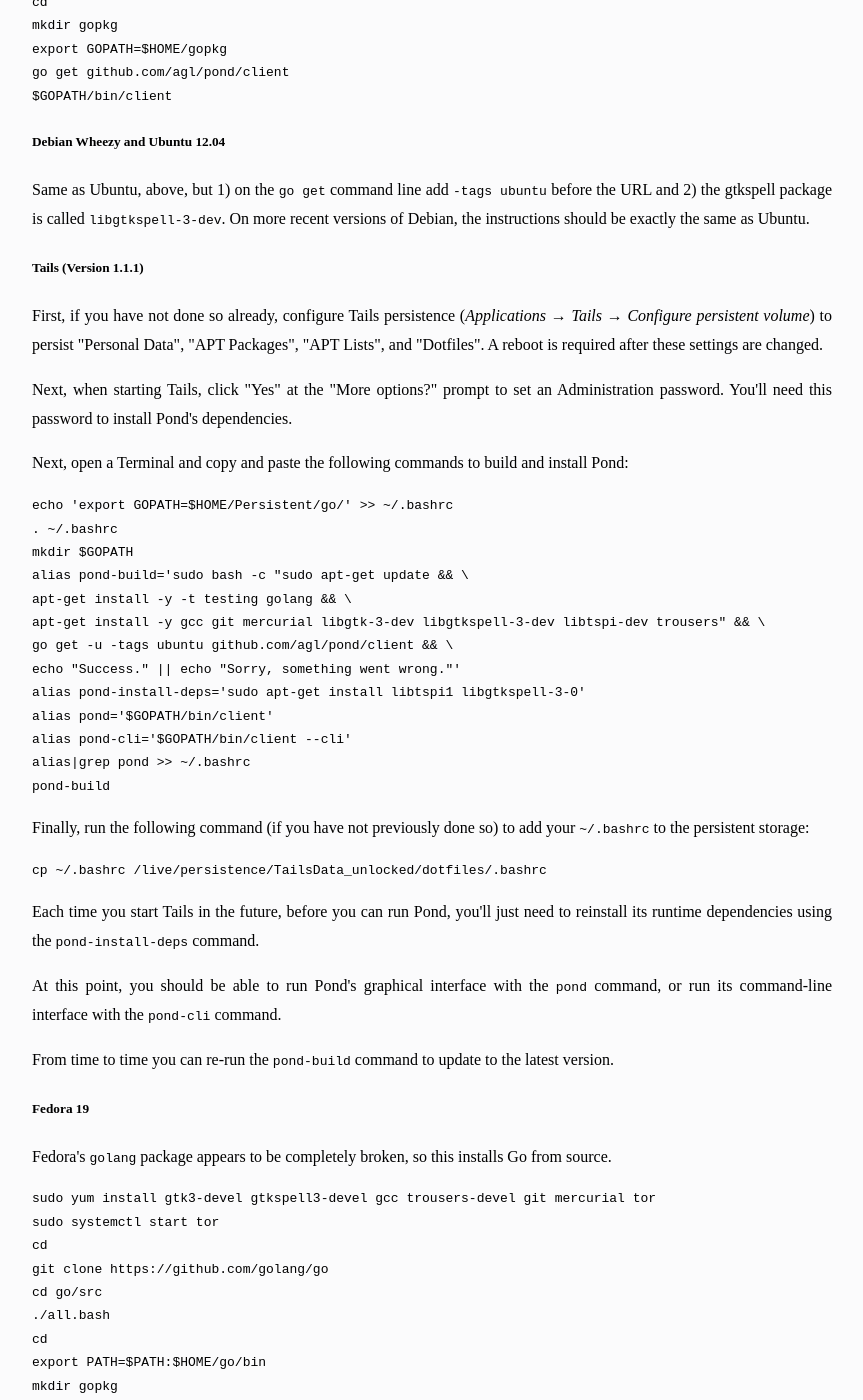
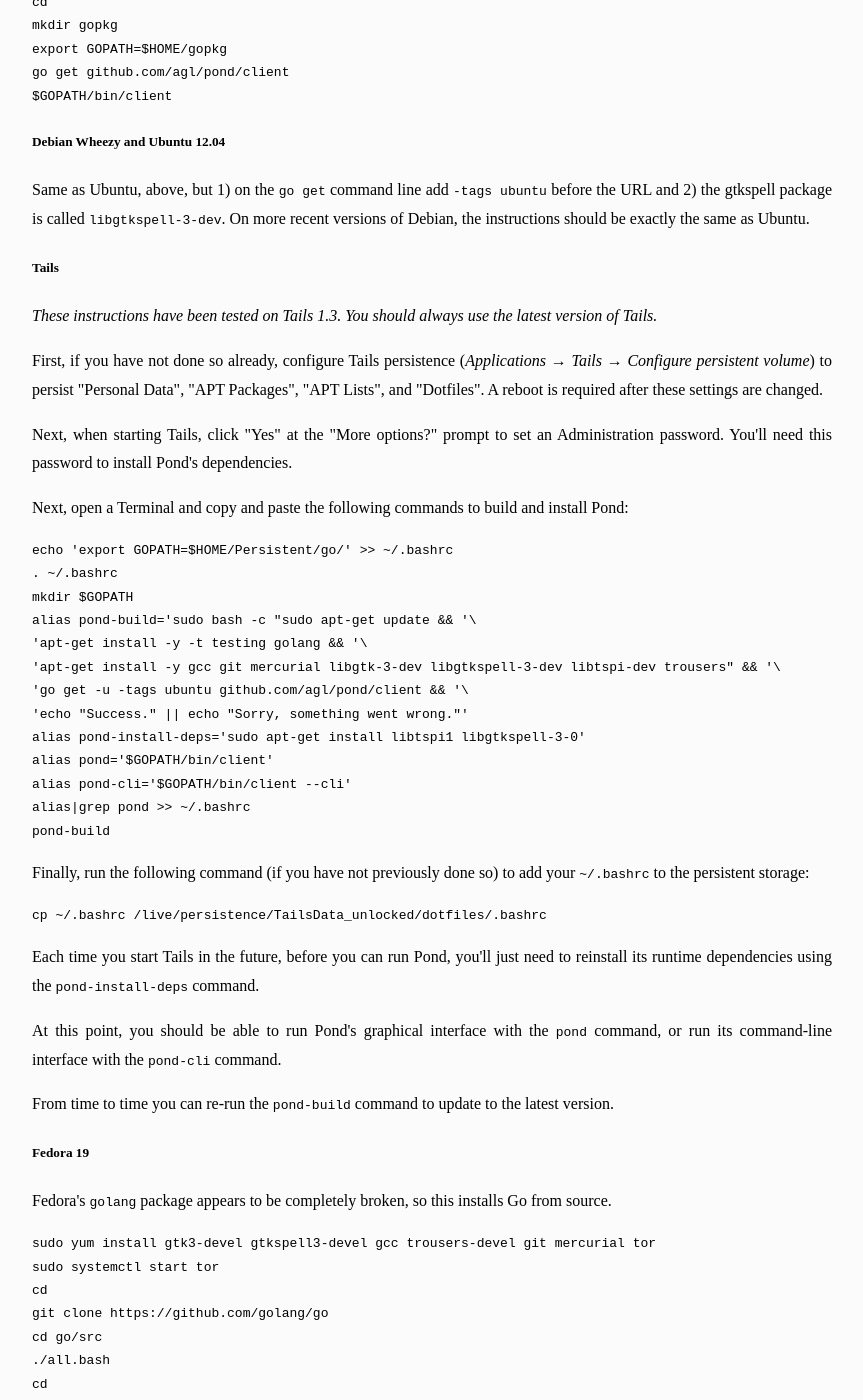
Before and after one commit to agl/pond, a Jekyll site: the page built from doc/index.html, in a window 1280 px wide and 1400 px high, scrolled down 1103 px. Shown: the whole window, without its empty margins (208-1071 px from the left). Built offline with Jekyll 4.4.1, drawn with Linux system fonts in a browser that asks for light colours; some web fonts are replaced.

Commit message:
doc/index.html: update/fix Tails instructions
I just tested on Tails 1.3 and found that while the instructions result in a
working Pond (with GUI) they also result in a .bashrc that prints these two
errors in every new shell:

    unexpected EOF while looking for matching `''
    syntax error: unexpected end of file

One of the aliases (pond) was still set, but the others (pond-build, pond-cli,
pond-install-deps) are not set. I'm not sure how this could've happened as I do
remember testing the .bashrc before. Anyway, this commit fixes the instructions
so that the aliases get saved properly.

```diff
--- a/doc/index.html
+++ b/doc/index.html
@@ -45,7 +45,9 @@ $GOPATH/bin/client</pre>
 
 <p>Same as Ubuntu, above, but 1) on the <tt>go get</tt> command line add <tt>-tags ubuntu</tt> before the URL and 2) the gtkspell package is called <tt>libgtkspell-3-dev</tt>. On more recent versions of Debian, the instructions should be exactly the same as Ubuntu.</p>
 
-<h5>Tails (Version 1.1.1)</h5>
+<h5>Tails</h5>
+
+<em>These instructions have been tested on Tails 1.3. You should always use the latest version of Tails.</em>
 
 <p>First, if you have not done so already, configure Tails persistence (<em>Applications</em> &rarr; <em>Tails</em> &rarr; <em>Configure persistent volume</em>) to persist "Personal Data", "APT Packages", "APT Lists", and "Dotfiles". A reboot is required after these settings are changed.</p>
 
@@ -56,11 +58,11 @@ $GOPATH/bin/client</pre>
 <pre>echo 'export GOPATH=$HOME/Persistent/go/' &gt;&gt; ~/.bashrc
 . ~/.bashrc
 mkdir $GOPATH
-alias pond-build='sudo bash -c "sudo apt-get update &amp;&amp; \
-apt-get install -y -t testing golang &amp;&amp; \
-apt-get install -y gcc git mercurial libgtk-3-dev libgtkspell-3-dev libtspi-dev trousers" &amp;&amp; \
-go get -u -tags ubuntu github.com/agl/pond/client &amp;&amp; \
-echo "Success." || echo "Sorry, something went wrong."'
+alias pond-build='sudo bash -c "sudo apt-get update &amp;&amp; '\
+'apt-get install -y -t testing golang &amp;&amp; '\
+'apt-get install -y gcc git mercurial libgtk-3-dev libgtkspell-3-dev libtspi-dev trousers" &amp;&amp; '\
+'go get -u -tags ubuntu github.com/agl/pond/client &amp;&amp; '\
+'echo "Success." || echo "Sorry, something went wrong."'
 alias pond-install-deps='sudo apt-get install libtspi1 libgtkspell-3-0'
 alias pond='$GOPATH/bin/client'
 alias pond-cli='$GOPATH/bin/client --cli'
```
